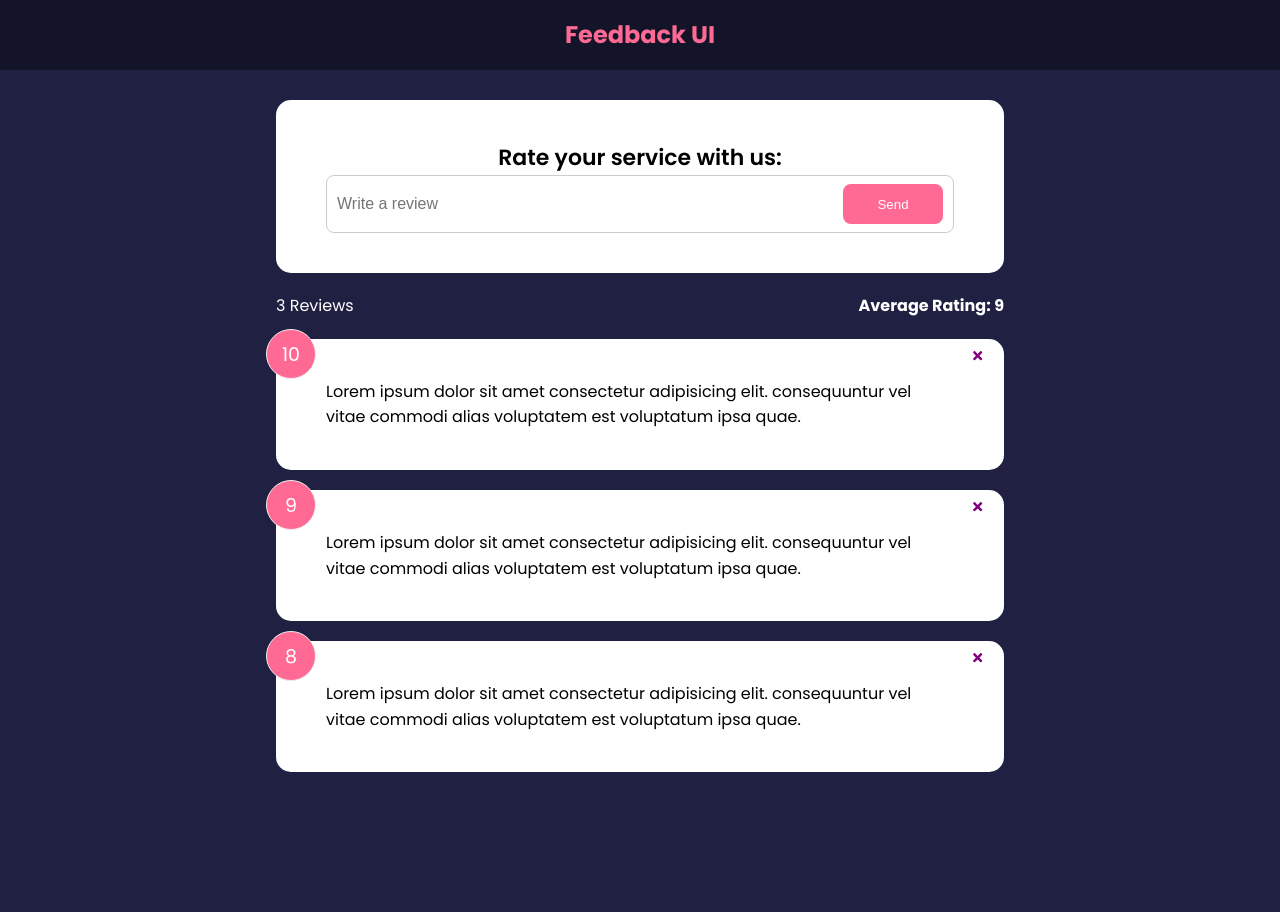
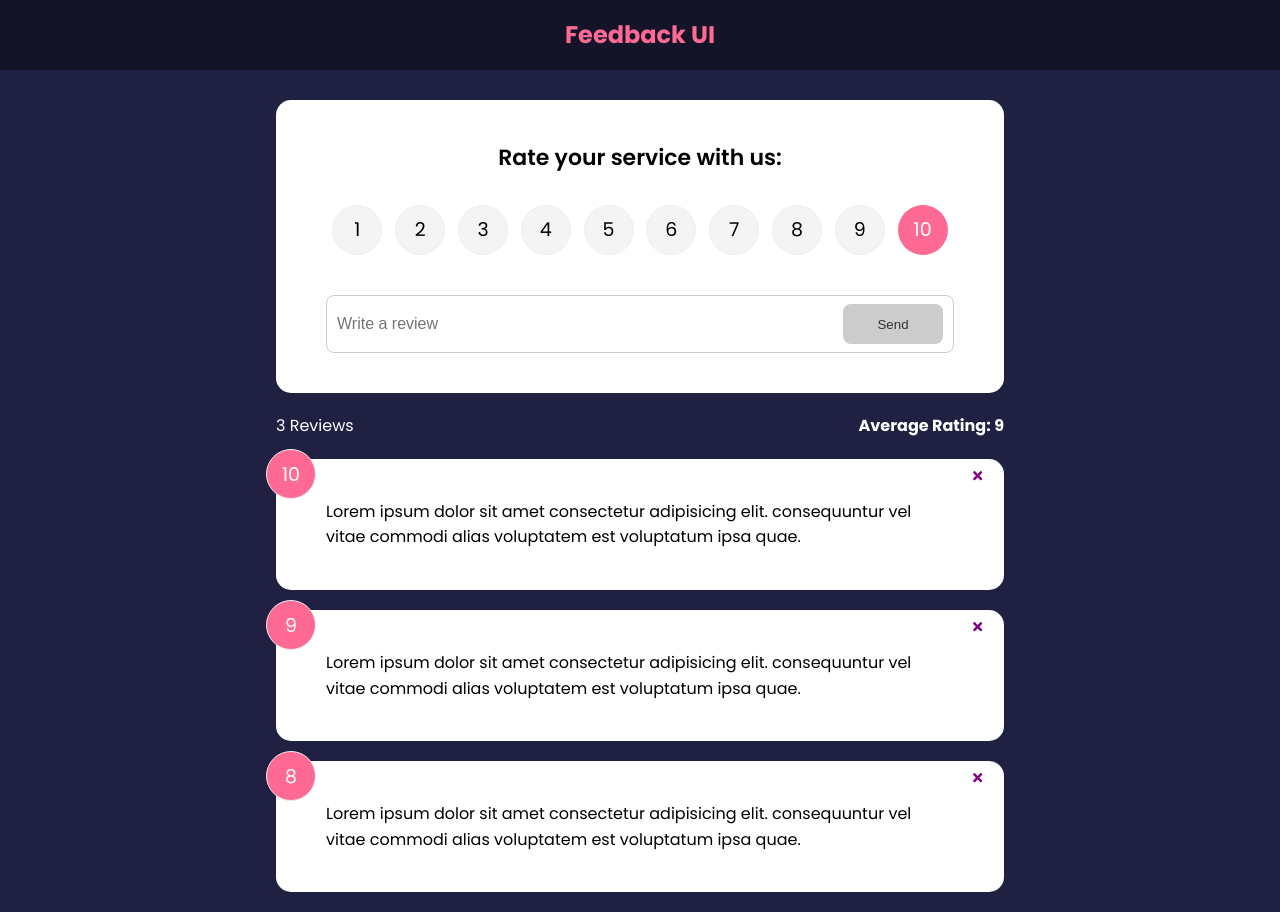
Before and after one commit to kenan459/react_tutorial_app1, a React (Create React App) app: page / in a window 1280 px wide. Before the commit the page ends 800 px from the top, so only its background shows below. Built offline with nearby package versions, Linux system fonts and the light colour scheme.

Commit message:
Fade Animation With Framer Motion

```diff
--- a/package.json
+++ b/package.json
@@ -6,10 +6,12 @@
     "@testing-library/jest-dom": "^5.17.0",
     "@testing-library/react": "^13.4.0",
     "@testing-library/user-event": "^13.5.0",
+    "framer-motion": "^4.1.17",
     "react": "^18.3.1",
     "react-dom": "^18.3.1",
     "react-icons": "^5.3.0",
     "react-scripts": "5.0.1",
+    "uuid": "^10.0.0",
     "web-vitals": "^2.1.4"
   },
   "scripts": {
--- a/src/App.js
+++ b/src/App.js
@@ -1,28 +1,33 @@
-import { useState } from 'react'
-import Header from "./components/Header"
-import FeedbackList from "./components/FeedbackList"
-import FeedbackStats from "./components/FeedbackStats"
-import FeedbackForm from "./components/FeedbackForm"
-import FeedbackData from "./data/FeedbackData"
+import { v4 as uuidv4 } from "uuid";
+import { useState } from "react";
+import Header from "./components/Header";
+import FeedbackList from "./components/FeedbackList";
+import FeedbackStats from "./components/FeedbackStats";
+import FeedbackForm from "./components/FeedbackForm";
+import FeedbackData from "./data/FeedbackData";
 
 function App() {
-  const [feedback, setFeedback] = useState(FeedbackData)
+  const [feedback, setFeedback] = useState(FeedbackData);
+
+  const addFeedback = (newFeedback) => {
+    newFeedback.id = uuidv4()
+    setFeedback([newFeedback, ...feedback])
+  };
 
   const deleteFeedback = (id) => {
-    if(window.confirm('Are you sure you want to delete?')){
-      setFeedback(feedback.filter((item) => item.id !== id))
+    if (window.confirm("Are you sure you want to delete?")) {
+      setFeedback(feedback.filter((item) => item.id !== id));
     }
-
-  }
+  };
 
   return (
     <>
-    <Header  />
-    <div className="container">
-      <FeedbackForm />
-      <FeedbackStats feedback={feedback} />
-      <FeedbackList feedback={feedback} handleDelete={deleteFeedback}/>
-    </div>
+      <Header />
+      <div className="container">
+        <FeedbackForm handleAdd={addFeedback} />
+        <FeedbackStats feedback={feedback} />
+        <FeedbackList feedback={feedback} handleDelete={deleteFeedback} />
+      </div>
     </>
   );
 }
--- a/src/components/FeedbackForm.jsx
+++ b/src/components/FeedbackForm.jsx
@@ -1,20 +1,45 @@
 import { useState } from "react";
 import Card from "./shared/card";
-import Button from './shared/Button';
+import Button from "./shared/Button";
+import RatingSelect from "./RatingSelect";
 
-export default function FeedbackForm() {
+export default function FeedbackForm({ handleAdd }) {
   const [text, setText] = useState("");
+  const [rating, setRating] = useState("10");
+  const [btnDisabled, setBtnDisabled] = useState("true");
+  const [message, setMessage] = useState("");
 
   const handleTextChange = (e) => {
+    if (text === "") {
+      setBtnDisabled(true);
+      setMessage(null);
+    } else if (text !== "" && text.trim().length < 10) {
+      setMessage("Text must be atleast 10 characters");
+    } else {
+      setMessage(null);
+      setBtnDisabled(false);
+    }
     setText(e.target.value);
+  };
+
+  const handleSubmit = (e) => {
+    e.preventDefault();
+    if (text.trim().length > 10) {
+      const newFeedback = {
+        text: text,
+        rating: rating,
+      };
+      handleAdd(newFeedback);
+      setText('')
+    }
   };
 
   return (
     <div>
       <Card>
-        <form>
+        <form onSubmit={handleSubmit}>
           <h2>Rate your service with us:</h2>
-          {/* Rating select component */}
+          <RatingSelect select={(rating) => setRating(rating)} />
           <div className="input-group">
             <input
               onChange={handleTextChange}
@@ -22,8 +47,11 @@
               placeholder="Write a review"
               value={text}
             />
-            <Button type='submit' version='secondary'>Send</Button>
+            <Button type="submit" version="secondary" isDisabled={btnDisabled}>
+              Send
+            </Button>
           </div>
+          {message && <div className="message">{message}</div>}
         </form>
       </Card>
     </div>
--- a/src/components/FeedbackList.jsx
+++ b/src/components/FeedbackList.jsx
@@ -1,22 +1,44 @@
+import {motion, AnimatePresence} from 'framer-motion'
 import PropTypes from "prop-types";
 import FeedbackItem from "./FeedbackItem";
 
 function FeedbackList({ feedback, handleDelete }) {
-  console.log(feedback);
   if (!feedback || feedback.length === 0) {
     return <p>No Feedback Yet</p>;
   }
+
   return (
     <div className="feedback-list">
+      <AnimatePresence>
       {feedback.map((item) => (
+        <motion.div
+        key={item.id}
+        initial={{ opacity:0 }}
+        animate={{ opacity:1 }}
+        exit={{ opacity:0 }}
+        >
         <FeedbackItem
           key={item.id}
           item={item}
           handleDelete={handleDelete}
         />
+        </motion.div>
       ))}
+      </AnimatePresence>
     </div>
   );
+
+  // return (
+  //   <div className="feedback-list">
+  //     {feedback.map((item) => (
+  //       <FeedbackItem
+  //         key={item.id}
+  //         item={item}
+  //         handleDelete={handleDelete}
+  //       />
+  //     ))}
+  //   </div>
+  // );
 }
 
 FeedbackList.propTypes = {
--- /dev/null
+++ b/src/components/RatingSelect.jsx
@@ -0,0 +1,125 @@
+import { useState } from "react"
+
+export default function RatingSelect({select}) {
+    const [selected, setSelected] = useState(10)
+
+    const handleChange = (e) => {
+        setSelected(+e.currentTarget.value)
+        select(+e.currentTarget.value)
+    }
+
+  return (
+    <ul className='rating'>
+      <li>
+        <input
+          type='radio'
+          id='num1'
+          name='rating'
+          value='1'
+          onChange={handleChange}
+          checked={selected === 1}
+        />
+        <label htmlFor='num1'>1</label>
+      </li>
+      <li>
+        <input
+          type='radio'
+          id='num2'
+          name='rating'
+          value='2'
+          onChange={handleChange}
+          checked={selected === 2}
+        />
+        <label htmlFor='num2'>2</label>
+      </li>
+      <li>
+        <input
+          type='radio'
+          id='num3'
+          name='rating'
+          value='3'
+          onChange={handleChange}
+          checked={selected === 3}
+        />
+        <label htmlFor='num3'>3</label>
+      </li>
+      <li>
+        <input
+          type='radio'
+          id='num4'
+          name='rating'
+          value='4'
+          onChange={handleChange}
+          checked={selected === 4}
+        />
+        <label htmlFor='num4'>4</label>
+      </li>
+      <li>
+        <input
+          type='radio'
+          id='num5'
+          name='rating'
+          value='5'
+          onChange={handleChange}
+          checked={selected === 5}
+        />
+        <label htmlFor='num5'>5</label>
+      </li>
+      <li>
+        <input
+          type='radio'
+          id='num6'
+          name='rating'
+          value='6'
+          onChange={handleChange}
+          checked={selected === 6}
+        />
+        <label htmlFor='num6'>6</label>
+      </li>
+      <li>
+        <input
+          type='radio'
+          id='num7'
+          name='rating'
+          value='7'
+          onChange={handleChange}
+          checked={selected === 7}
+        />
+        <label htmlFor='num7'>7</label>
+      </li>
+      <li>
+        <input
+          type='radio'
+          id='num8'
+          name='rating'
+          value='8'
+          onChange={handleChange}
+          checked={selected === 8}
+        />
+        <label htmlFor='num8'>8</label>
+      </li>
+      <li>
+        <input
+          type='radio'
+          id='num9'
+          name='rating'
+          value='9'
+          onChange={handleChange}
+          checked={selected === 9}
+        />
+        <label htmlFor='num9'>9</label>
+      </li>
+      <li>
+        <input
+          type='radio'
+          id='num10'
+          name='rating'
+          value='10'
+          onChange={handleChange}
+          checked={selected === 10}
+        />
+        <label htmlFor='num10'>10</label>
+      </li>
+    </ul>
+  )
+}
```
Also changed, not shown: 1 other file (tests, documents, lock files or other folders).
